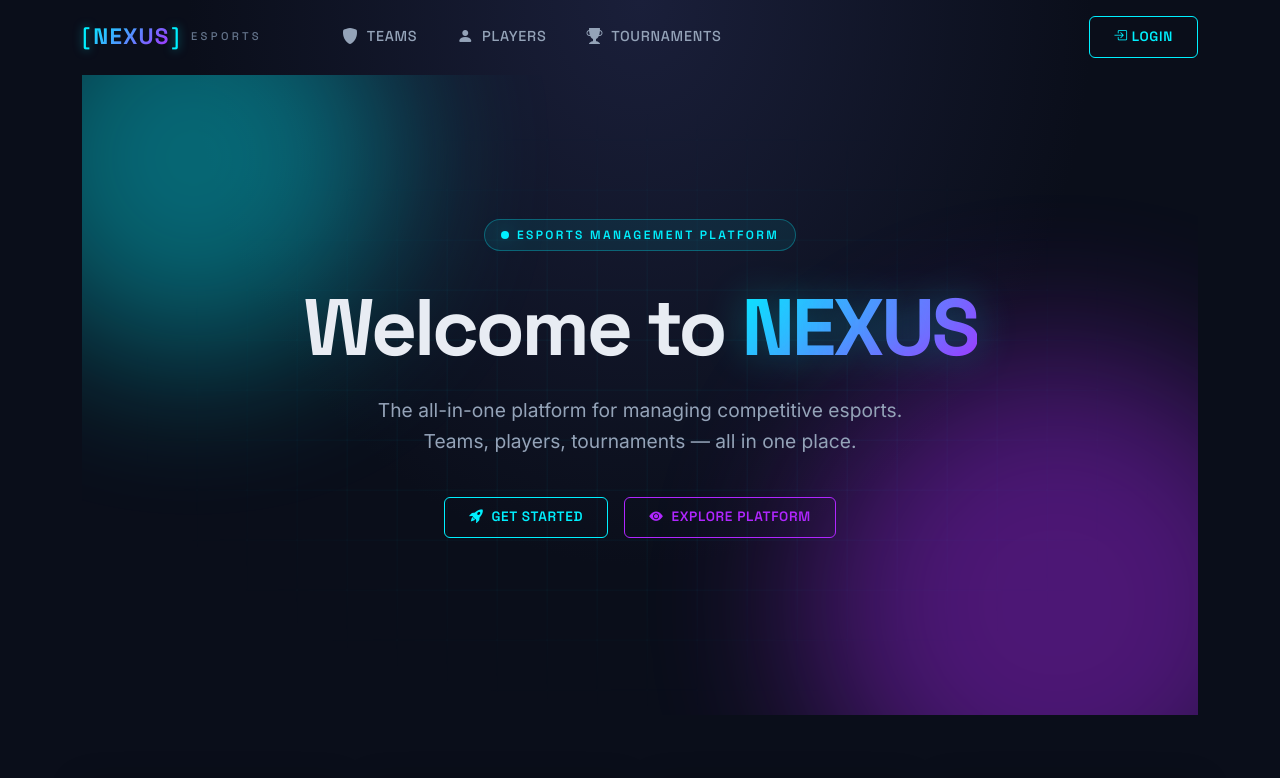
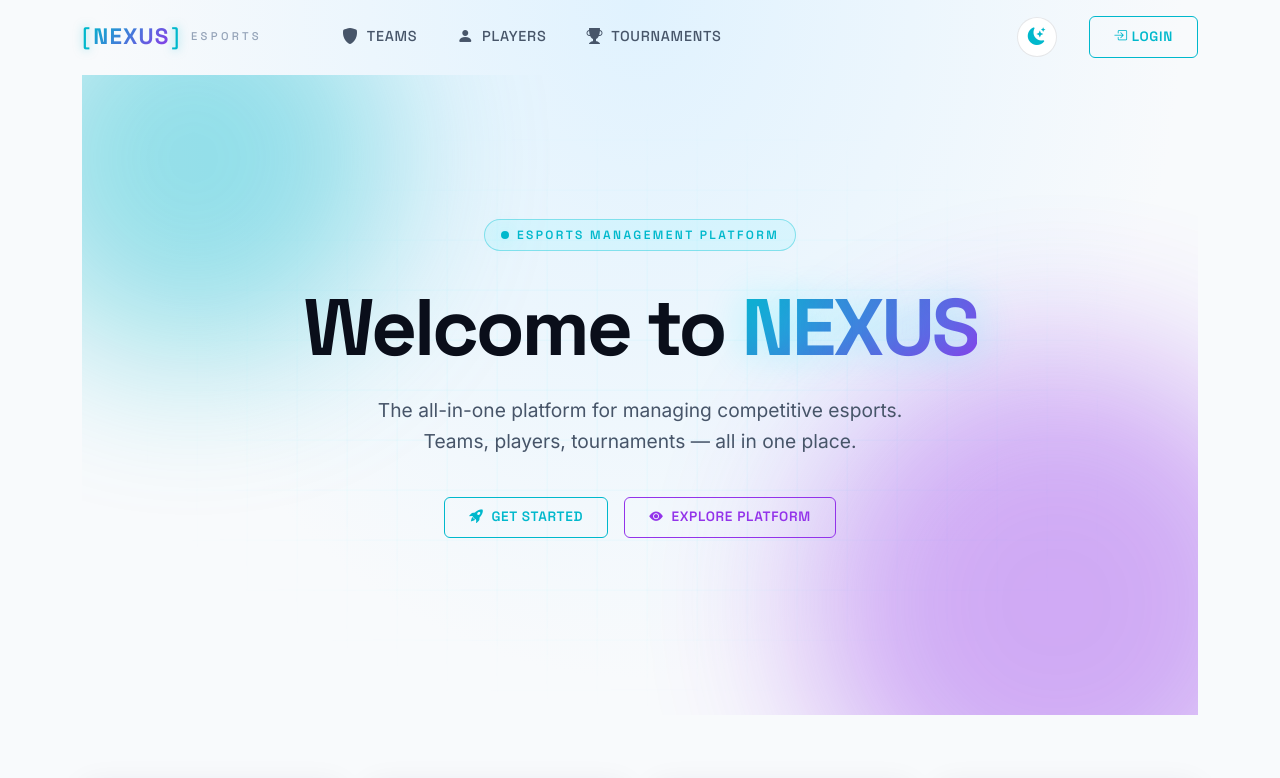
Before and after one commit to J41r0Ps/nexus-esports, a React (Vite) app in the folder frontend/nexus-client/: page / in a window 1280 px wide. Shown: the top 778 px of the page. Built offline with nearby package versions, Linux system fonts and the light colour scheme.

Commit message:
toggle first version dark/light

```diff
--- /dev/null
+++ b/frontend/nexus-client/src/context/theme_context.jsx
@@ -0,0 +1,30 @@
+import { createContext, useContext, useState, useEffect } from 'react';
+
+const ThemeContext = createContext();
+
+export function ThemeProvider({ children }) {
+    const [theme, setTheme] = useState(() => {
+        const saved = localStorage.getItem('nexus-theme');
+        if (saved) return saved;
+        return window.matchMedia('(prefers-color-scheme: dark)').matches ? 'dark' : 'light';
+    });
+
+    useEffect(() => {
+        document.documentElement.setAttribute('data-theme', theme);
+        localStorage.setItem('nexus-theme', theme);
+    }, [theme]);
+
+    const toggleTheme = () => {
+        setTheme(prev => prev === 'dark' ? 'light' : 'dark');
+    };
+
+    return (
+        <ThemeContext.Provider value={{ theme, toggleTheme }}>
+            {children}
+        </ThemeContext.Provider>
+    );
+}
+
+export function useTheme() {
+    return useContext(ThemeContext);
+}
--- a/frontend/nexus-client/src/index.css
+++ b/frontend/nexus-client/src/index.css
@@ -3,7 +3,7 @@
    ============================================ */
 
 :root {
-  /* ── Brand Colors ── */
+  /* ── Brand Colors (same in both themes) ── */
   --neon-cyan: #00f0ff;
   --neon-cyan-dim: #00f0ff80;
   --neon-violet: #b026ff;
@@ -12,45 +12,60 @@
   --neon-green: #00ff94;
   --neon-yellow: #ffd700;
 
-  /* ── Backgrounds ── */
+  /* ── Dark theme (default) ── */
   --bg-primary: #0a0e1a;
-  /* main dark navy */
   --bg-secondary: #111729;
-  /* card backgrounds */
   --bg-tertiary: #1a2138;
-  /* elevated elements */
   --bg-glass: rgba(17, 23, 41, 0.6);
   --bg-overlay: rgba(10, 14, 26, 0.85);
 
-  /* ── Text ── */
   --text-primary: #e8ecf3;
   --text-secondary: #94a3b8;
   --text-muted: #64748b;
 
-  /* ── Borders ── */
   --border-default: rgba(148, 163, 184, 0.1);
   --border-glow: rgba(0, 240, 255, 0.3);
 
-  /* ── Gradients ── */
+  --gradient-bg: radial-gradient(ellipse at top, #1a1f3a 0%, var(--bg-primary) 50%);
+  --shadow-card: 0 8px 32px rgba(0, 0, 0, 0.4);
+
+  /* ── Static ── */
   --gradient-primary: linear-gradient(135deg, var(--neon-cyan) 0%, var(--neon-violet) 100%);
   --gradient-text: linear-gradient(135deg, var(--neon-cyan), var(--neon-violet));
-  --gradient-bg: radial-gradient(ellipse at top, #1a1f3a 0%, var(--bg-primary) 50%);
-
-  /* ── Shadows / Glows ── */
   --glow-cyan: 0 0 20px rgba(0, 240, 255, 0.4);
   --glow-violet: 0 0 20px rgba(176, 38, 255, 0.4);
-  --shadow-card: 0 8px 32px rgba(0, 0, 0, 0.4);
-
-  /* ── Typography ── */
+
   --font-heading: 'Space Grotesk', sans-serif;
   --font-body: 'Inter', sans-serif;
-
-  /* ── Layout ── */
   --radius-sm: 6px;
   --radius-md: 12px;
   --radius-lg: 20px;
   --transition-fast: 150ms ease;
   --transition-base: 250ms cubic-bezier(0.4, 0, 0.2, 1);
+}
+
+/* ── Light theme override ── */
+[data-theme="light"] {
+  --bg-primary: #f8fafc;
+  --bg-secondary: #ffffff;
+  --bg-tertiary: #f1f5f9;
+  --bg-glass: rgba(255, 255, 255, 0.75);
+  --bg-overlay: rgba(248, 250, 252, 0.85);
+
+  --text-primary: #0a0e1a;
+  --text-secondary: #475569;
+  --text-muted: #94a3b8;
+
+  --border-default: rgba(15, 23, 42, 0.1);
+  --border-glow: rgba(0, 195, 210, 0.4);
+
+  --gradient-bg: radial-gradient(ellipse at top, #e0f2fe 0%, var(--bg-primary) 60%);
+  --shadow-card: 0 8px 32px rgba(0, 30, 60, 0.08);
+
+  /* Slightly toned down neons for light theme readability */
+  --neon-cyan: #00b8cc;
+  --neon-violet: #9333ea;
+  --neon-cyan-dim: #00b8cc80;
 }
 
 /* ============================================
@@ -2773,3 +2788,28 @@ a:hover {
   color: var(--neon-green);
   box-shadow: 0 0 10px rgba(0, 255, 148, 0.4);
 }
+
+/* ============================================
+   THEME TOGGLE
+   ============================================ */
+
+.theme-toggle {
+  width: 40px;
+  height: 40px;
+  border-radius: 50%;
+  background: var(--bg-secondary);
+  border: 1px solid var(--border-default);
+  color: var(--neon-cyan);
+  cursor: pointer;
+  display: flex;
+  align-items: center;
+  justify-content: center;
+  font-size: 1.1rem;
+  transition: all var(--transition-base);
+}
+
+.theme-toggle:hover {
+  border-color: var(--border-glow);
+  box-shadow: 0 0 15px var(--neon-cyan-dim);
+  transform: rotate(15deg);
+}
--- a/frontend/nexus-client/src/layout_template.jsx
+++ b/frontend/nexus-client/src/layout_template.jsx
@@ -1,12 +1,14 @@
 import { useState, useEffect } from 'react';
 import { Link, useLocation } from 'react-router-dom';
 import { useAuth0 } from "@auth0/auth0-react";
+import { useTheme } from '@/context/theme_context';
 
 function Layout({ children, title, subtitle }) {
     const { loginWithRedirect, logout, isAuthenticated, user, error } = useAuth0();
     const [scrolled, setScrolled] = useState(false);
     const [menuOpen, setMenuOpen] = useState(false);
     const location = useLocation();
+    const { theme, toggleTheme } = useTheme();
 
     // Detect scroll for navbar background change
     useEffect(() => {
@@ -56,6 +58,14 @@ function Layout({ children, title, subtitle }) {
                                 </Link>
                             ))}
                         </div>
+
+                        <button
+                            className="theme-toggle"
+                            onClick={toggleTheme}
+                            title={theme === 'dark' ? 'Switch to light' : 'Switch to dark'}
+                        >
+                            <i className={`bi ${theme === 'dark' ? 'bi-sun-fill' : 'bi-moon-stars-fill'}`}></i>
+                        </button>
 
                         {/* Right side — User + Login/Logout */}
                         <div className="nexus-nav-right d-none d-lg-flex">
--- a/frontend/nexus-client/src/main.jsx
+++ b/frontend/nexus-client/src/main.jsx
@@ -1,16 +1,19 @@
 import { StrictMode } from 'react'
 import { createRoot } from 'react-dom/client'
 import { BrowserRouter } from 'react-router-dom'
+import { ThemeProvider } from './context/theme_context';
 import AuthProvider from './auth/auth0_provider'
 import App from './App.jsx'
 import './index.css'
 
 createRoot(document.getElementById('root')).render(
   <StrictMode>
-    <AuthProvider>
-      <BrowserRouter>
-        <App />
-      </BrowserRouter>
-    </AuthProvider>
+    <ThemeProvider>
+      <AuthProvider>
+        <BrowserRouter>
+          <App />
+        </BrowserRouter>
+      </AuthProvider>
+    </ThemeProvider>
   </StrictMode>
 )
```
